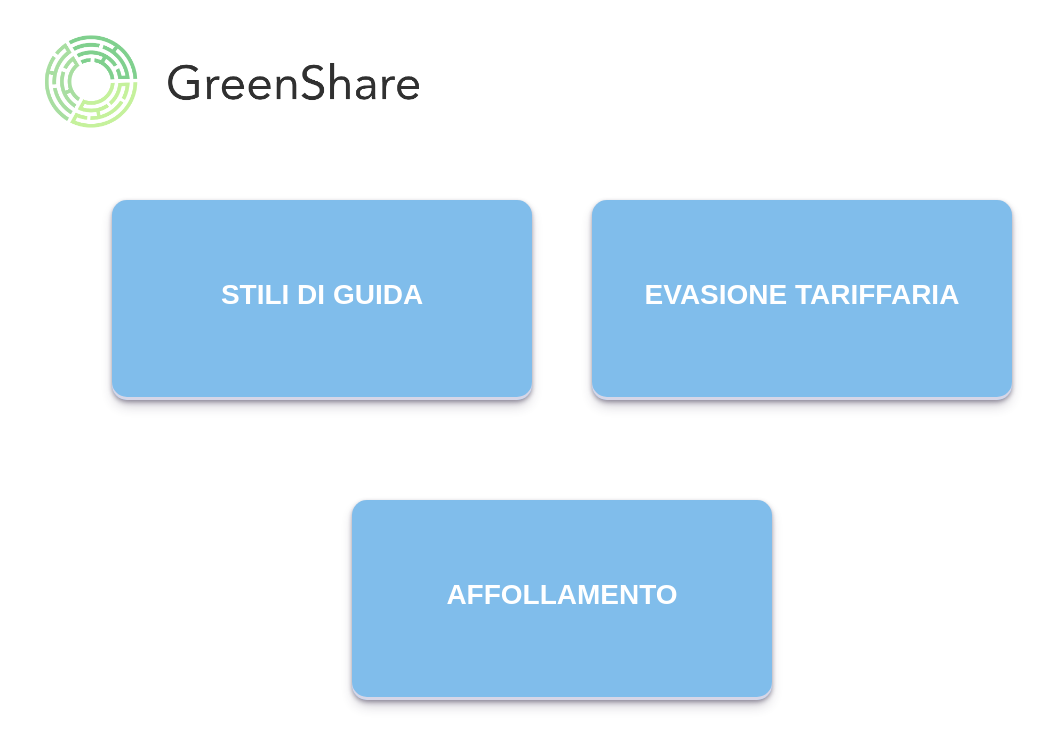
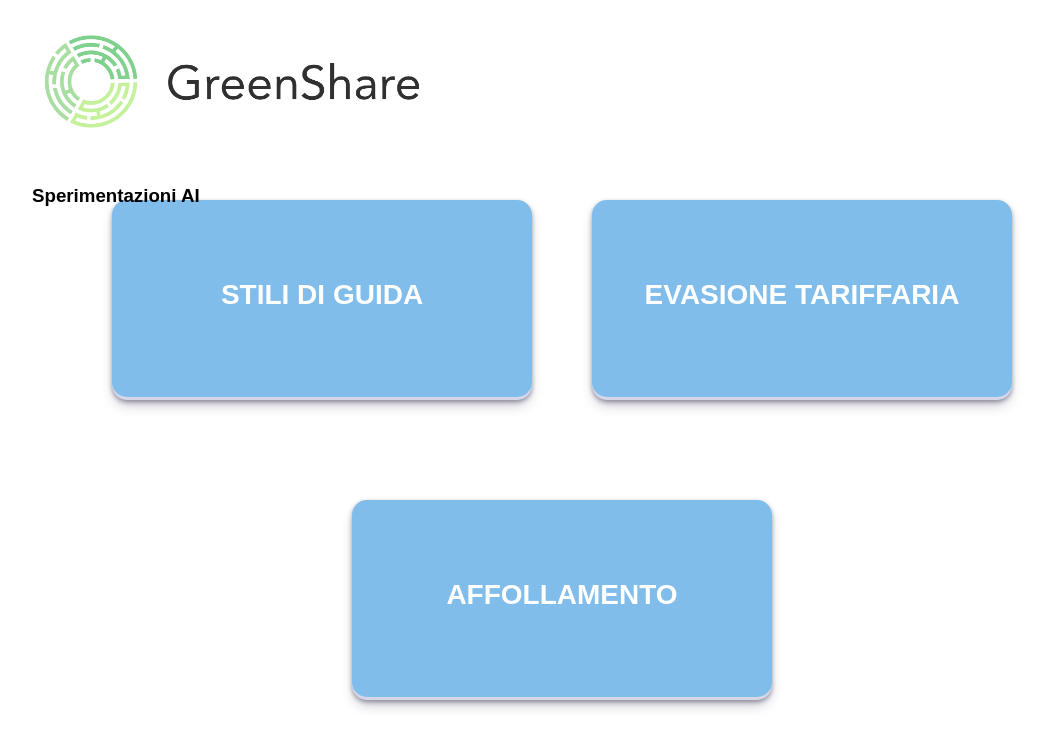
Before and after one commit to romboai/gs-roadshow, a plain HTML site: page index.html in a window 1280 px wide. Shown: the whole page, without its empty margins (78-1125 px from the left). Drawn offline with Linux system fonts and the light colour scheme.

Commit message:
Update index.html

```diff
--- a/index.html
+++ b/index.html
@@ -11,6 +11,7 @@
     <!-- Logo GS a sinistra -->
     <div class="logo_container_left">
         <img src="Assets/GS_logo.png" alt="Greenshare Logo" class="logo">
+        <h3>Sperimentazioni AI</h3>
     </div>
 
     <!-- Pulsanti 2x2 -->
```
